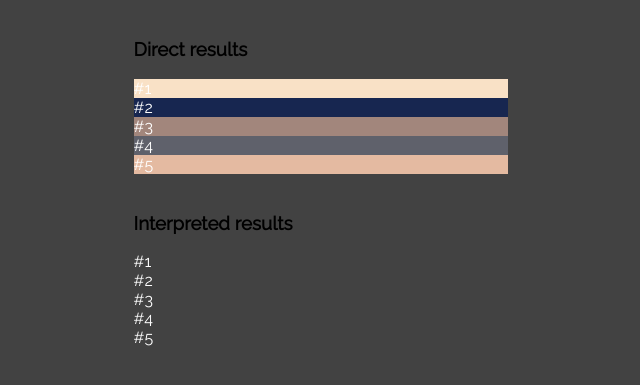
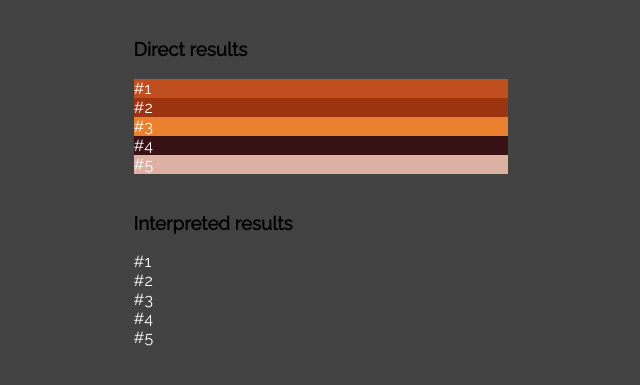
Before and after one commit to DEGoodman/tagbar, a Flask app: page /results in a window 1280 px wide. Shown: the part 96-481 px from the top of the page, without its empty margins (319-959 px from the left). Run offline with Flask 2, Linux system fonts and the light colour scheme; parts of the project's set-up code (start-up, migrations or seed data) failed here and were passed over.

```diff
--- a/app/static/colors.css
+++ b/app/static/colors.css
@@ -1,19 +1,19 @@
 #a {
-	background-color: rgb(249, 225, 198);
+	background-color: rgb(193, 78, 31);
 }
 
 #b {
-	background-color: rgb(23, 38, 80);
+	background-color: rgb(155, 52, 15);
 }
 
 #c {
-	background-color: rgb(162, 134, 124);
+	background-color: rgb(233, 128, 46);
 }
 
 #d {
-	background-color: rgb(95, 97, 107);
+	background-color: rgb(55, 17, 20);
 }
 
 #e {
-	background-color: rgb(228, 186, 161);
+	background-color: rgb(220, 176, 163);
 }
```
Also changed, not shown: app/static/images/1703_537125358_n.jpg (deleted), app/static/images/Average.jpg, 1 other file.
